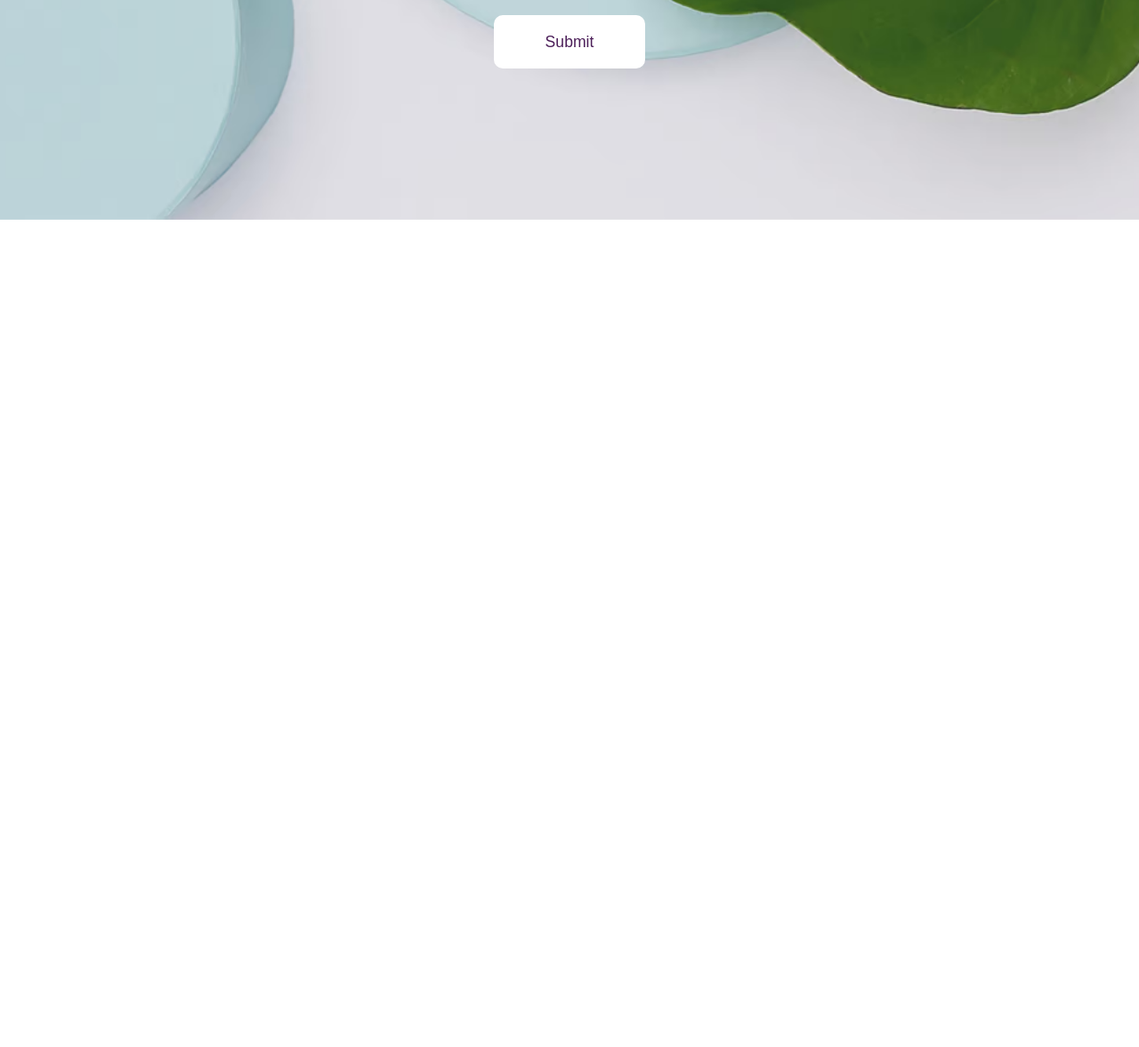
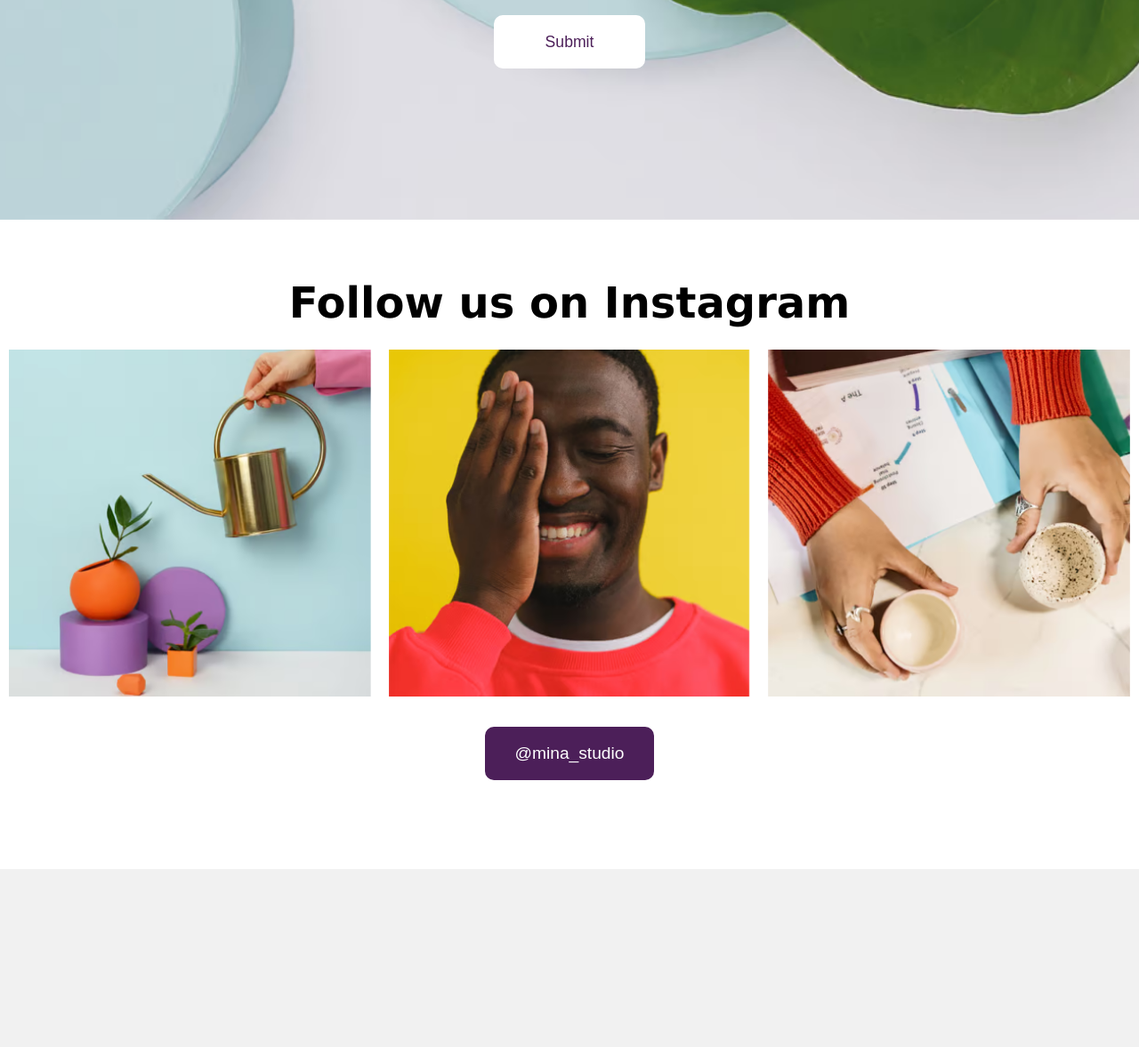
Before and after one commit to MherHayrapetyan/Mina, a plain HTML site: page index.html in a window 1280 px wide. Shown: the part 3535-4712 px from the top of the page at 89% size. Before the commit the page ends 3782 px from the top, so only its background shows below. Drawn offline with Linux system fonts and the light colour scheme.

Commit message:
sectionSix

```diff
--- a/index.html
+++ b/index.html
@@ -9,6 +9,7 @@
     <link rel="stylesheet" href="media.css" />
   </head>
   <body>
+
     <header>
       <div class="burgLogo">
         <div onclick="burgTog()" class="burgBox">
@@ -190,7 +191,6 @@
       <section class="sectionTwo">
         <div class="sectionTwoTxtTop" style="height: 150px"></div>
         <div class="sectionTwoTxt">Our bestsellers</div>
-
         <div class="sectionTwoBoxTop" style="height: 300px"></div>
         <div class="sectionTwoBox">
           <div class="sectionTwoMiniBox">
@@ -274,7 +274,6 @@
             <button>Learn more</button>
           </div>
         </div>
-
         <div class="sectionFourBox">
           <div class="sectionFourBoxImg">
             <img src="img/imgFour.avif">
@@ -300,7 +299,30 @@
         </div>
       </section>
 
+      <section class="sectionSix">
+        <div class="sectionTitle">Follow us on Instagram</div>
+        <div class="sectionSixBoxTop" style="height: 150px;"></div>
+        <div class="sectionSixBox">
+          <div class="sectionSixMiniBox">
+            <img src="img/imgSixOne.avif">
+          </div>
+          <div class="sectionSixMiniBox">
+            <img src="img/imgSixTwo.avif">
+          </div>
+          <div class="sectionSixMiniBox">
+            <img src="img/imgSixThree.avif">
+          </div>
+        </div>
+        <div class="sectionSixBttTop" style="height: 50px;"></div>
+        <div class="sectionSixBtt">
+          <a target="_blank" href="https://www.instagram.com/"><button href="https://www.instagram.com/">@mina_studio</button></a>
+        </div>
+      </section>
     </main>
+
+    <footer>
+
+    </footer>
 
     <script src="script.js"></script>
   </body>
--- a/media.css
+++ b/media.css
@@ -99,6 +99,9 @@
   .sectionFourBoxTxt {
     text-align: center;
   }
+  .sectionFourBoxTxt p {
+    font-size: 1em;
+  }
 }
 
 @media only screen and (max-width: 410px) {
@@ -117,3 +120,17 @@
     width: 100%;
   }
 }
+
+/* Section Six */
+
+@media only screen and (max-width: 600px) {
+  .sectionSixMiniBox {
+    margin: 3px;
+  }
+}
+
+@media only screen and (max-width: 320px) {
+  .sectionTitle {
+    font-size: 2em;
+  }
+}
--- a/script.js
+++ b/script.js
@@ -74,7 +74,7 @@ addEventListener("scroll", () => {
   }
 });
 
-// Section Three
+// Section Five
 
 const sectionFiveAnim = document.querySelector(".sectionFiveAnim");
 const sectionFiveAnimTop = document.querySelector(".sectionFiveAnimTop");
@@ -96,3 +96,24 @@ emailBtt.onclick = ()=> {
     secionFiveBlock.style.display = "block"
   }
 }
+
+// Section Six
+
+const sectionSixBox = document.querySelector(".sectionSixBox");
+const sectionSixBoxTop = document.querySelector(".sectionSixBoxTop");
+const sectionSixBtt = document.querySelector(".sectionSixBtt");
+const sectionSixBttTop = document.querySelector(".sectionSixBttTop");
+
+addEventListener("scroll", () => {
+  if (window.pageYOffset > sectionSixBoxTop.offsetTop - 550) {
+    sectionSixBox.style.display = "flex";
+    sectionSixBoxTop.style.display = "none";
+  }
+});
+
+addEventListener("scroll", () => {
+  if (window.pageYOffset > sectionSixBttTop.offsetTop - 600) {
+    sectionSixBtt.style.display = "block";
+    sectionSixBttTop.style.display = "none";
+  }
+});
--- a/style.css
+++ b/style.css
@@ -483,6 +483,80 @@ header {
   opacity: 0;
 }
 
+
+/* Section Six */
+
+.sectionTitle {
+  text-align: center;
+  padding: 15px;
+  font-weight: bold;
+  font-size: 3em;
+  margin-top: 50px;
+}
+
+.sectionSixBox {
+  width: 100%;
+  height: auto;
+  display: flex;
+  justify-content: center;
+  animation-name: animTop;
+  animation-duration: 0.7s;
+  animation-fill-mode: forwards;
+  animation-timing-function: ease-out;
+  transform: translateY(15px);
+  opacity: 0;
+  display: none;
+}
+
+.sectionSixMiniBox {
+  width: 40%;
+  margin: 10px;
+}
+
+.sectionSixMiniBox img {
+  width: 100%;
+}
+
+.sectionSixBtt {
+  text-align: center;
+  animation-name: animTop;
+  animation-duration: 0.7s;
+  animation-fill-mode: forwards;
+  animation-timing-function: ease-out;
+  transform: translateY(15px);
+  opacity: 0;
+  display: none;
+}
+
+.sectionSixBtt button {
+  width: 190px;
+  height: 60px;
+  background-color: rgb(76, 31, 89);
+  margin-top: 20px;
+  border-radius: 10px;
+  border: none;
+  cursor: pointer;
+  color: white;
+  font-size: 1.2em;
+}
+
+/* Footer */
+
+footer {
+  margin-top: 100px;
+  padding: 100px;
+  background-color: rgb(241, 241, 241);
+  display: flex;
+}
+
+
+
+
+
+
+
+/* Global Anim */
+
 @keyframes animTop {
   0% {
     opacity: 0;
```
Also changed, not shown: img/imgSixOne.avif (added), img/imgSixThree.avif (added), img/imgSixTwo.avif (added).
